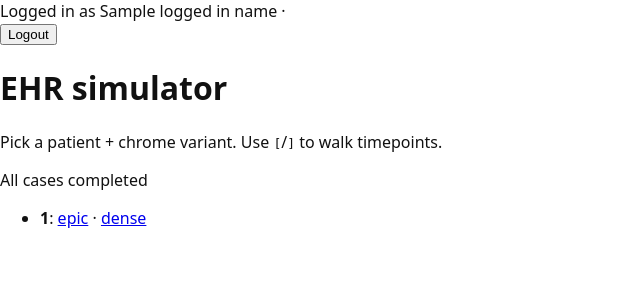
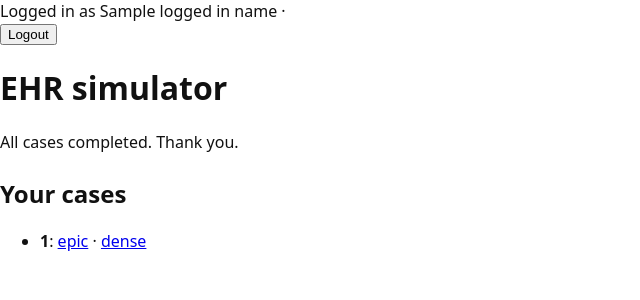
Before and after one commit to JulianKlug/ehr_simulator, a Python web app: template src/ehr_simulator/web/templates/index.html in a window 1280 px wide. Shown: the top 300 px of the page, without its empty margins (0-640 px from the left). Run offline with Jinja, Linux system fonts and the light colour scheme; the template is opened without the code that fills it: most values are stand-ins (such as "Sample title", 1, 10 or a date in 2020).

Commit message:
Reword Phase 2 index around cases
The Phase 2 index still said "Pick a patient", although cases are
assigned by Start case rather than chosen from a list. It now explains
the single case action, lists started cases under "Your cases", and no
longer labels a freshly started case "not started".

```diff
--- a/src/ehr_simulator/web/static/theme.css
+++ b/src/ehr_simulator/web/static/theme.css
@@ -688,3 +688,14 @@ body.chrome-epic [role="tabpanel"][hidden] {
     border-color: var(--color-warn);
     color: var(--color-warn);
 }
+
+/* S11d: index case action (Start / Resume) — the advance button look, sized to its label. */
+.case-action {
+    margin: 1rem 0 1.5rem 0;
+}
+
+.case-btn {
+    display: inline-block;
+    width: auto;
+    text-decoration: none;
+}
--- a/src/ehr_simulator/web/templates/index.html
+++ b/src/ehr_simulator/web/templates/index.html
@@ -9,20 +9,25 @@
     {% include "_login_stripe.html" %}
     <main>
         <h1>EHR simulator</h1>
-        <p>Pick a patient + chrome variant. Use <kbd>[</kbd>/<kbd>]</kbd> to walk timepoints.</p>
-        {#- S11d Phase 2: one explicit case action; never renders the arm. -#}
+        {#- S11d Phase 2: cases are assigned by Start case, not picked from a
+            list; one explicit action, never the arm. -#}
         {% if case_state %}
         <section class="case-action" data-case-action="{{ case_state.action }}">
             {% if case_state.action == "resume" %}
-            <a class="case-resume" href="/patient/{{ case_state.open_patient_id }}/timepoint/{{ case_state.resume_t_index }}?chrome=epic">Resume case</a>
+            <p>You have a case in progress.</p>
+            <a class="advance-btn case-btn case-resume" href="/patient/{{ case_state.open_patient_id }}/timepoint/{{ case_state.resume_t_index }}?chrome=epic">Resume case</a>
             {% elif case_state.action == "start" %}
+            <p>Press <strong>Start case</strong> when you are ready. The next patient is assigned when you press it.</p>
             <form method="post" action="/case/start">
-                <button type="submit" class="case-start">Start case</button>
+                <button type="submit" class="advance-btn case-btn case-start">Start case</button>
             </form>
             {% else %}
-            <p class="case-exhausted">All cases completed</p>
+            <p class="case-exhausted">All cases completed. Thank you.</p>
             {% endif %}
         </section>
+        {% if patient_ids %}<h2>Your cases</h2>{% endif %}
+        {% else %}
+        <p>Pick a patient + chrome variant. Use <kbd>[</kbd>/<kbd>]</kbd> to walk timepoints.</p>
         {% endif %}
         <ul class="patient-list">
             {% for pid in patient_ids %}
@@ -30,6 +35,7 @@
                 its links resume at the frontier instead of t=0. -#}
             {% set prog = patient_progress.get(pid) if patient_progress else None %}
             {% set resume = prog.unlocked_t_index if prog else 0 %}
+            {#- S11d: a Phase 2 case is started at activation, even before any progress row. -#}
             <li{% if prog %} data-progress-state="{{ prog.state }}"{% endif %}>
                 <strong>{{ pid }}</strong>:
                 <a href="/patient/{{ pid }}/timepoint/{{ resume }}?chrome=epic">epic</a>
@@ -38,7 +44,7 @@
                 {% if prog %}
                 <span class="progress-marker is-{{ prog.state|replace('_', '-') }}">
                     {%- if prog.state == "complete" %}complete ✓
-                    {%- elif prog.state == "in_progress" %}in progress · t {{ prog.unlocked_t_index + 1 }}/{{ prog.timepoint_count }}
+                    {%- elif prog.state == "in_progress" or case_state %}in progress · t {{ prog.unlocked_t_index + 1 }}/{{ prog.timepoint_count }}
                     {%- else %}not started{% endif -%}
                 </span>
                 {% endif %}
```
Also changed, not shown: tests/test_case_start.py (+13 -0 lines).
